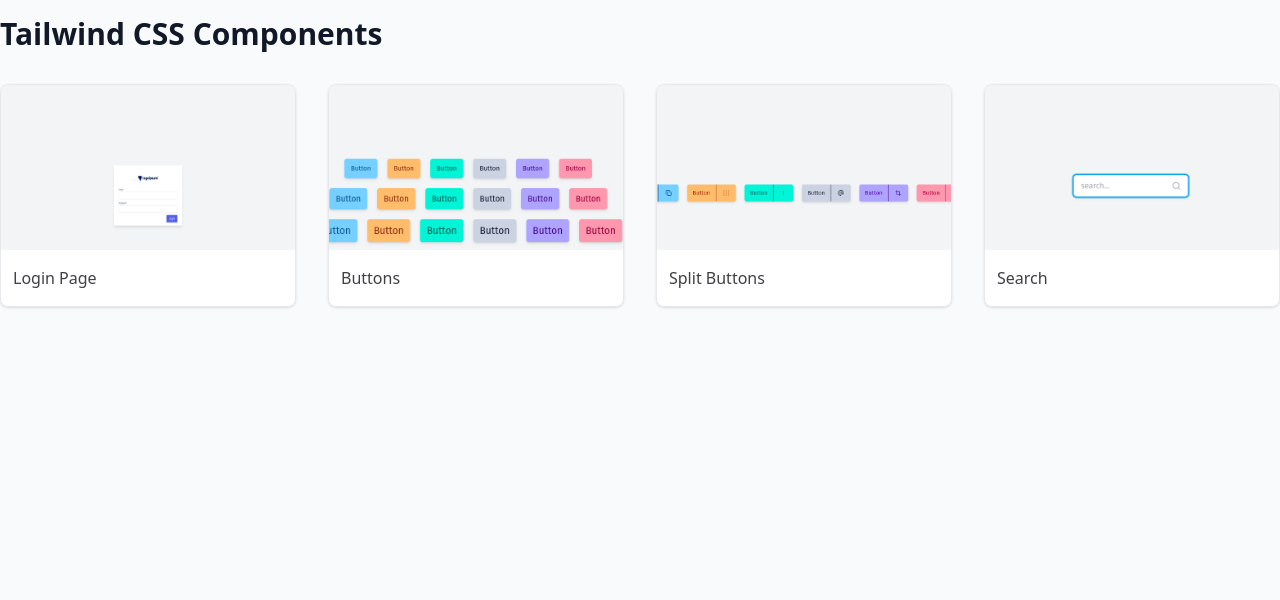
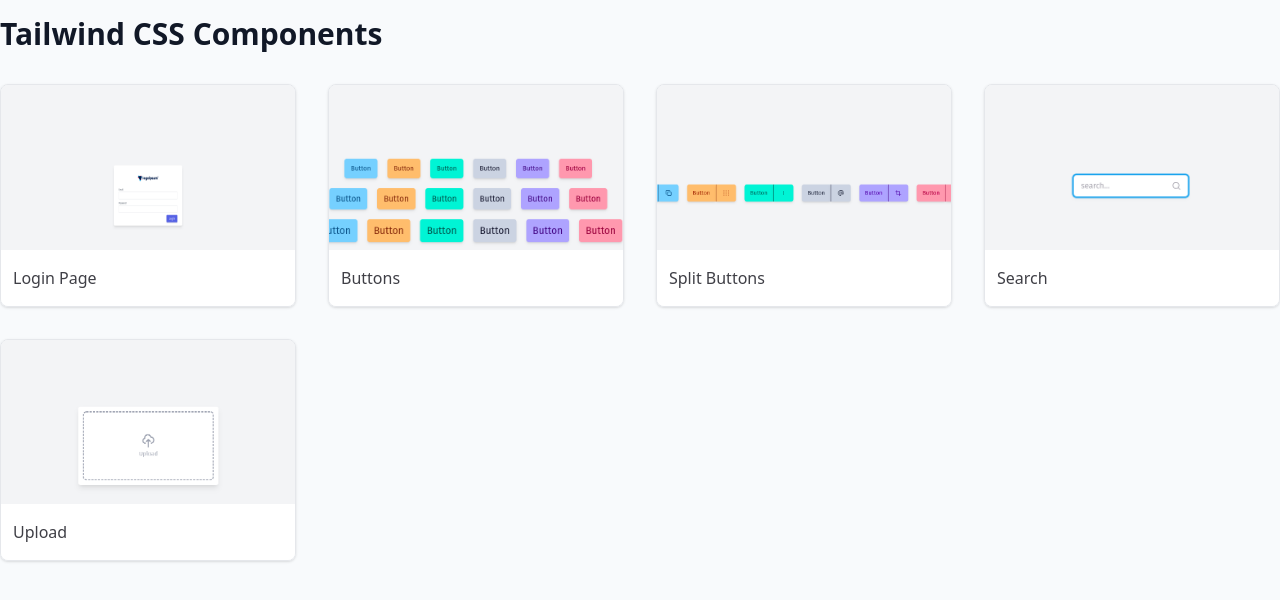
Before and after one commit to JustinByrne/tailwindcss-components, a website: page index.html in a window 1280 px wide. Drawn offline with Linux system fonts and the light colour scheme.

Commit message:
Added the upload to the index page

```diff
--- a/index.html
+++ b/index.html
@@ -74,6 +74,20 @@
             Search
           </div>
         </a>
+        <a
+          class="group relative overflow-hidden rounded-lg border shadow"
+          href="./components/upload.html"
+        >
+          <img
+            src="./screenshots/upload.png"
+            class="aspect-[4/3] w-full object-cover transition-transform duration-200 ease-out group-hover:scale-125"
+          />
+          <div
+            class="absolute bottom-0 w-full bg-white px-3 py-4 text-zinc-700"
+          >
+            Upload
+          </div>
+        </a>
       </div>
     </div>
   </body>
```
Also changed, not shown: tailwind.css.
